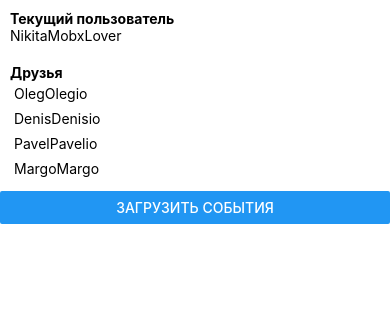
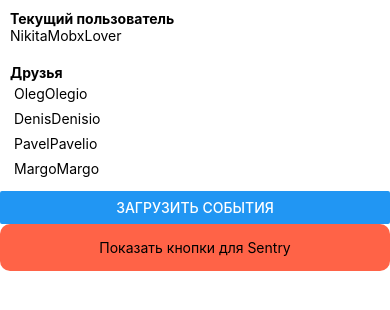
Before and after one commit to krivoruchkoN/gogger, a React Native app: screen / in a window 390 px wide. Shown: the top 310 px of the page. Built offline with nearby package versions, Linux system fonts and the light colour scheme.

Commit message:
add Sentry

```diff
--- a/package.json
+++ b/package.json
@@ -12,6 +12,7 @@
   },
   "dependencies": {
     "@react-navigation/native": "^6.0.7",
+    "@sentry/react-native": "^3.2.13",
     "ahooks": "^3.1.9",
     "axios": "^0.25.0",
     "camelcase-keys": "^7.0.1",
--- a/src/App.tsx
+++ b/src/App.tsx
@@ -1,13 +1,24 @@
+/* eslint-disable react-native/no-inline-styles */
 import React, { createContext, useContext } from 'react';
 import { Button, ScrollView, Text, View } from 'react-native';
 import { SafeAreaProvider, SafeAreaView } from 'react-native-safe-area-context';
 import { GestureHandlerRootView } from 'react-native-gesture-handler';
 import { observer } from 'mobx-react-lite';
+import * as Sentry from '@sentry/react-native';
 
 import rootStore, { RootStore, rootStoreContext } from './stores';
 import { userStoreContext } from './stores/userStore';
 import { friendsStoreContext } from './stores/friendsStore';
 import { eventsStoreContext } from './stores/eventsStore';
+
+import SentryComponent from './components/SentryComponent';
+
+Sentry.init({
+  dsn: 'https://c22d97e008c44c459575b6c204cf9dc0@o1133804.ingest.sentry.io/6180640',
+  // Set tracesSampleRate to 1.0 to capture 100% of transactions for performance monitoring.
+  // Sentry recommend adjusting this value in production.
+  tracesSampleRate: 1,
+});
 
 const UserProfile = observer(() => {
   const userStore = useContext(userStoreContext);
@@ -88,6 +99,7 @@ const Home = observer(() => {
           <EventList />
         </View>
       )}
+      <SentryComponent />
     </SafeAreaView>
   );
 });
@@ -104,4 +116,4 @@ const App = () => (
   </SafeAreaProvider>
 );
 
-export default App;
+export default Sentry.wrap(App);
--- /dev/null
+++ b/src/components/SentryComponent.tsx
@@ -0,0 +1,78 @@
+/* eslint-disable react-native/no-inline-styles */
+import React, { useState } from 'react';
+import { View, StyleSheet, Text, TouchableOpacity } from 'react-native';
+import * as Sentry from '@sentry/react-native';
+
+const generateRandomNum = (): number =>
+  Math.floor(Math.random() * (1000 - 100)) + 100; // генерируем 3ёх значное число
+const createSentryTextError = (): void => {
+  Sentry.setContext('Context', { text: 'Сюда передаём контекст ошибки' });
+  Sentry.captureMessage('Текстовая ошибка');
+};
+
+const SentryComponent = () => {
+  const [isVisible, setIsVisible] = useState(false);
+  const [randomNum, setRandomNum] = useState(generateRandomNum());
+  const createSentryError = (): void => {
+    Sentry.setContext('Context', { randomNum });
+    Sentry.captureMessage(`New Error from mobile app ${randomNum}`);
+    setRandomNum(generateRandomNum());
+  };
+
+  return (
+    <>
+      <TouchableOpacity
+        style={styles.button}
+        onPress={() => setIsVisible((prev) => !prev)}
+        activeOpacity={0.8}
+      >
+        <Text>{`${isVisible ? 'Скрыть' : 'Показать'} кнопки для Sentry`}</Text>
+      </TouchableOpacity>
+      {isVisible && (
+        <View style={styles.wrap}>
+          <View style={{ alignItems: 'center', justifyContent: 'center' }}>
+            <TouchableOpacity
+              style={styles.button}
+              onPress={createSentryError}
+              activeOpacity={0.8}
+            >
+              <Text>{`Отправить ошибку с номером ${randomNum} в Sentry`}</Text>
+            </TouchableOpacity>
+          </View>
+          <View style={{ alignItems: 'center', justifyContent: 'center' }}>
+            <TouchableOpacity
+              style={styles.button}
+              onPress={createSentryTextError}
+              activeOpacity={0.8}
+            >
+              <Text>Отправить текстовую ошибку в Sentry</Text>
+            </TouchableOpacity>
+          </View>
+        </View>
+      )}
+    </>
+  );
+};
+
+export default SentryComponent;
+
+const styles = StyleSheet.create({
+  wrap: {
+    padding: 15,
+    borderWidth: 1,
+    borderColor: 'tomato',
+    alignItems: 'center',
+    justifyContent: 'space-between',
+    marginTop: 10,
+    height: 150,
+  },
+  button: {
+    minHeight: 40,
+    minWidth: '100%',
+    alignItems: 'center',
+    justifyContent: 'center',
+    backgroundColor: 'tomato',
+    borderRadius: 10,
+    padding: 15,
+  },
+});
```
Also changed, not shown: 3 other files (tests, documents, lock files or other folders).
